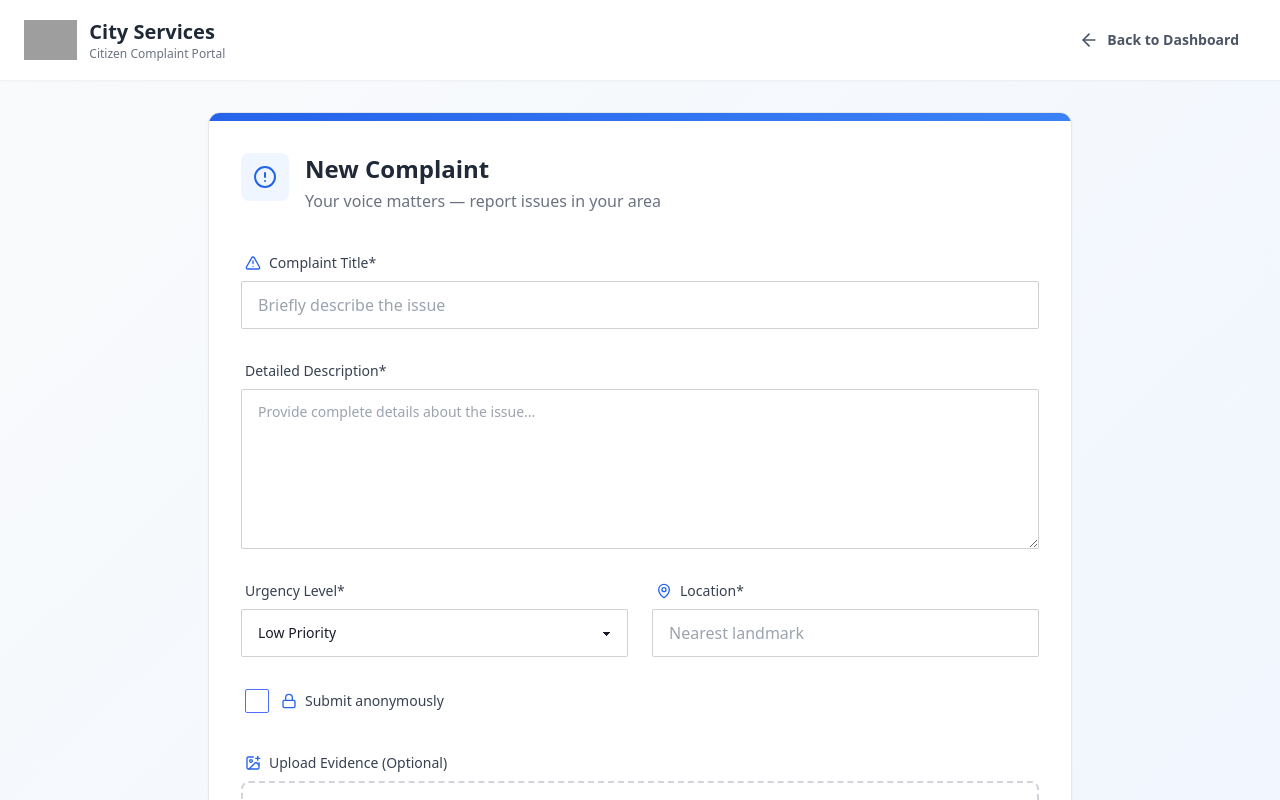
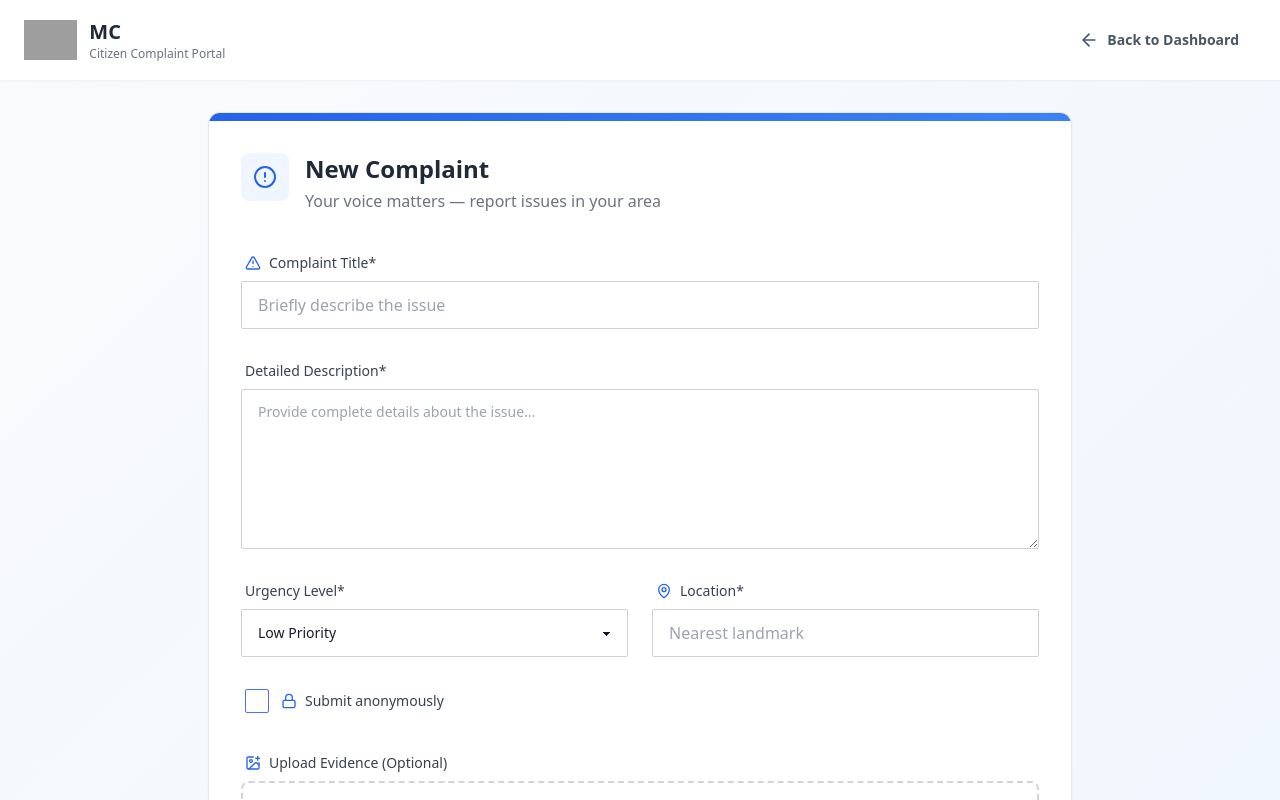
Before and after one commit to omkar-10/municipal-complaint-system, a React (Vite) app in the folder frontend/: page /citizen/complaints/new in a window 1280 px wide. Shown: the top 800 px of the page. Built offline with nearby package versions, Linux system fonts and the light colour scheme; no server answers; grey boxes are pictures that could not be loaded.

Commit message:
Trigger redeploy

```diff
--- a/frontend/src/pages/NewComplaint.jsx
+++ b/frontend/src/pages/NewComplaint.jsx
@@ -71,9 +71,7 @@ const NewComplaint = () => {
                 className="h-10 mr-3 transition-transform group-hover:scale-105"
               />
               <div>
-                <h1 className="text-xl font-bold text-gray-800">
-                  City Services
-                </h1>
+                <h1 className="text-xl font-bold text-gray-800">MC</h1>
                 <p className="text-xs text-gray-500">
                   Citizen Complaint Portal
                 </p>
```
